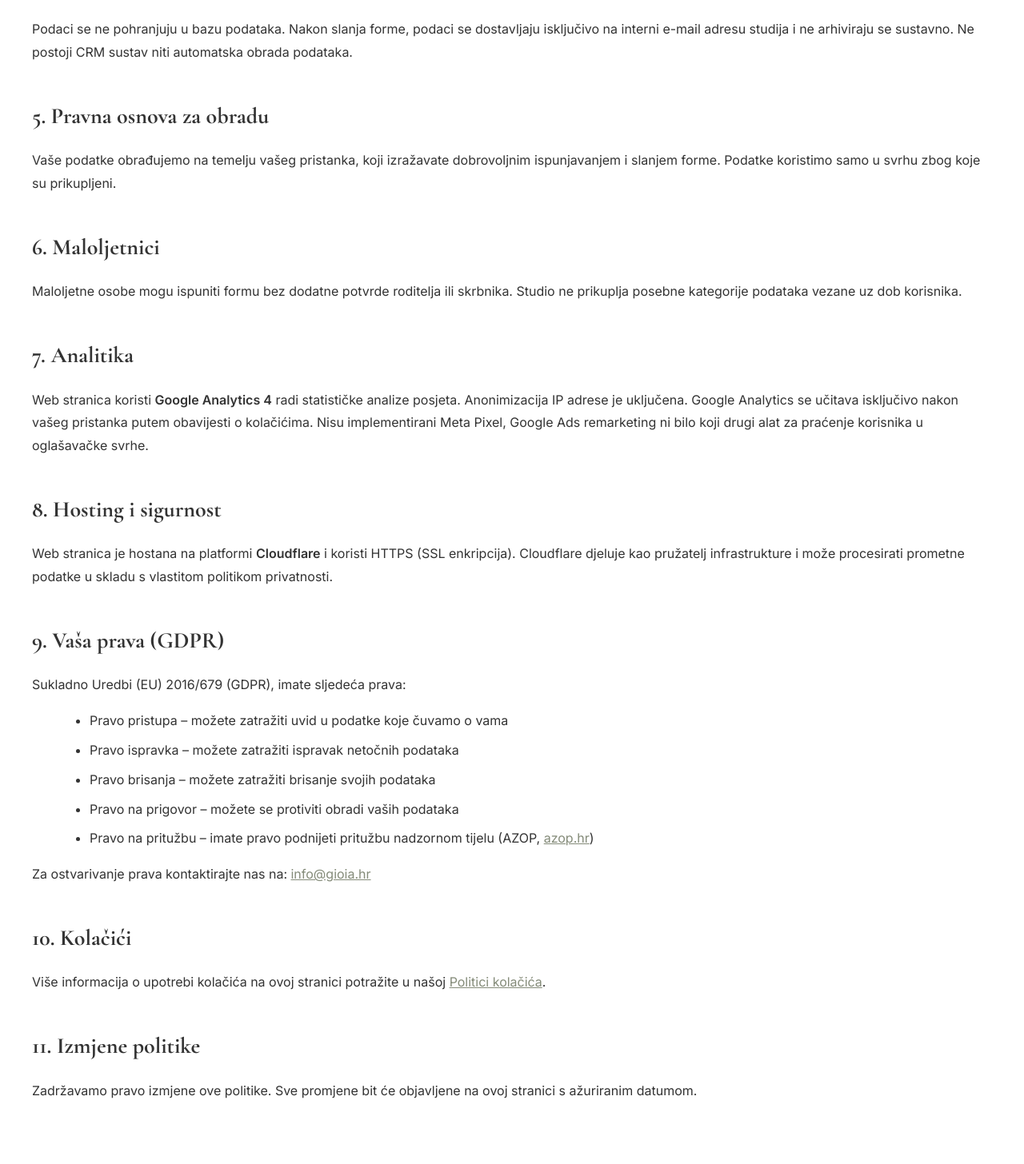
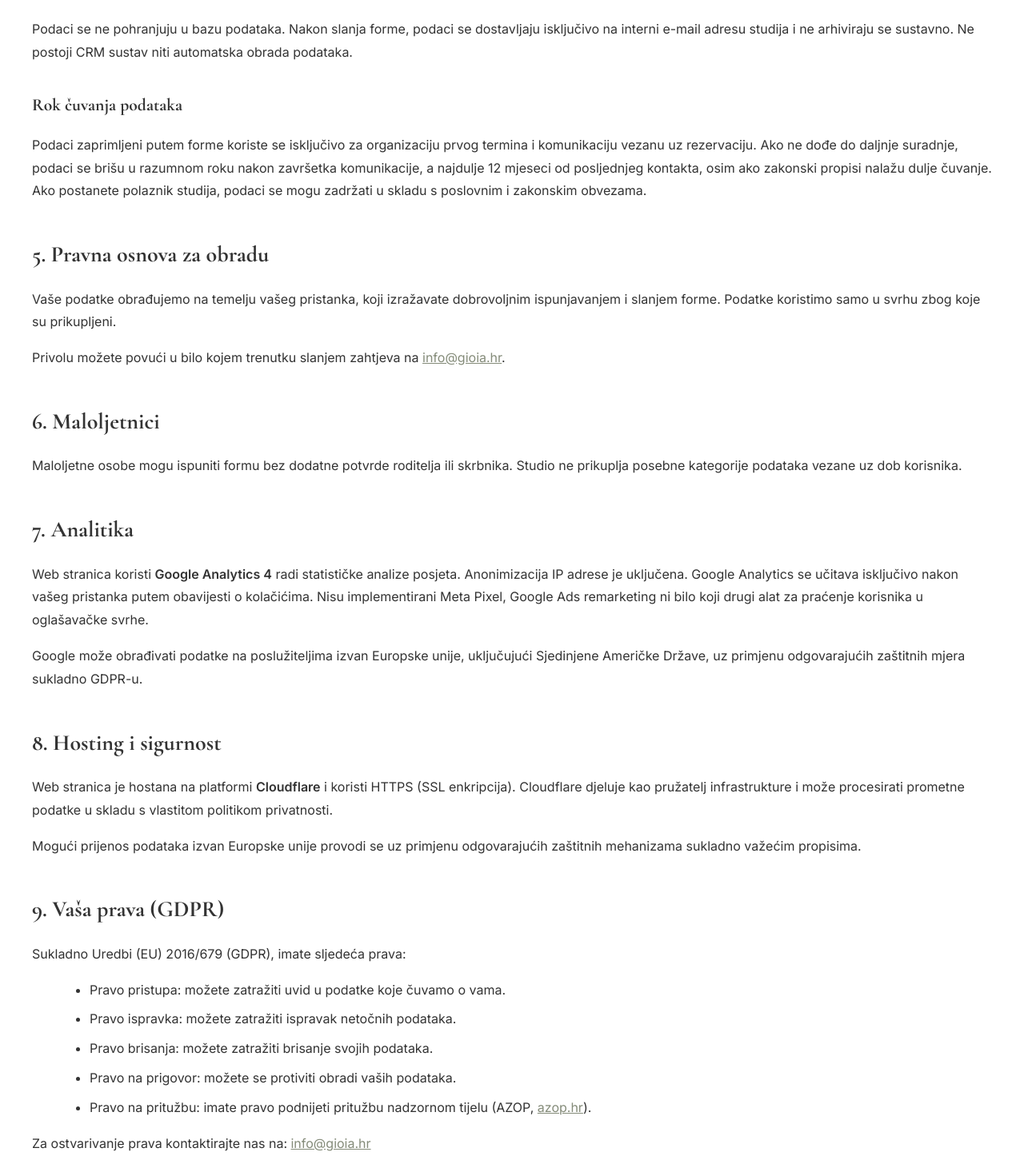
Before and after one commit to mateorumac/gioia-web, a React (Vite) app: page /hr/privacy in a window 1280 px wide. Shown: the part 1331-2787 px from the top of the page at 80% size. Built offline with nearby package versions, Linux system fonts and the light colour scheme.

Commit message:
finished legal pages

```diff
--- a/src/pages/GalleryPage.jsx
+++ b/src/pages/GalleryPage.jsx
@@ -1,6 +1,8 @@
 import { useState, useEffect } from "react";
 import { AnimatePresence, motion } from "framer-motion";
 import { useTranslation } from "react-i18next";
+import { useLocation } from "react-router-dom";
+import { Helmet } from "react-helmet-async";
 import { allGalleryImages } from "../utils/images";
 import patternBg from "../assets/green-pattern-bg.png";
 import "../styles/Gallery.css";
@@ -20,6 +22,8 @@ const modalContent = {
 
 function GalleryPage() {
   const { t } = useTranslation();
+  const location = useLocation();
+  const isHR = location.pathname.split("/")[1] !== "en";
   const [selectedImage, setSelectedImage] = useState(null);
   const [currentIndex, setCurrentIndex] = useState(0);
 
@@ -63,6 +67,22 @@ function GalleryPage() {
 
   return (
     <div className="gp">
+      <Helmet>
+        <title>
+          {isHR
+            ? "Galerija | Gioia Reformer Pilates Studio"
+            : "Gallery | Gioia Reformer Pilates Studio"}
+        </title>
+        <meta
+          name="description"
+          content={
+            isHR
+              ? "Pogledajte fotografije Gioia Reformer Pilates Studija u Puli. Studio, oprema i atmosfera naših treninga na reformeru."
+              : "Browse photos of Gioia Reformer Pilates Studio in Pula. Studio space, equipment and the atmosphere of our reformer sessions."
+          }
+        />
+      </Helmet>
+
       {/* Pattern — sits behind everything, full page height */}
       <div className="gp__pattern" style={{ backgroundImage: `url(${patternBg})` }} />
 
--- a/src/pages/MemberInfoPage.jsx
+++ b/src/pages/MemberInfoPage.jsx
@@ -1,4 +1,5 @@
 import { motion } from "framer-motion";
+import { Helmet } from "react-helmet-async";
 import { useTranslation } from "react-i18next";
 import { useLocation } from "react-router-dom";
 import { membersHero, allGalleryImages } from "../utils/images";
@@ -19,6 +20,21 @@ function MemberInfoPage() {
 
   return (
     <div className="mi__page">
+      <Helmet>
+        <title>
+          {currentLang === "en"
+            ? "Members | Gioia Reformer Pilates Studio"
+            : "Članice | Gioia Reformer Pilates Studio"}
+        </title>
+        <meta
+          name="description"
+          content={
+            currentLang === "en"
+              ? "Meet the members of Gioia Reformer Pilates Studio in Pula. A welcoming community built around reformer pilates."
+              : "Upoznajte članice Gioia Reformer Pilates Studija u Puli. Zajednica izgrađena oko treninga na reformeru."
+          }
+        />
+      </Helmet>
 
       {/* ── Hero ── */}
       <section className="mi__hero">
--- a/src/pages/PrivacyPage.jsx
+++ b/src/pages/PrivacyPage.jsx
@@ -53,13 +53,13 @@ function PrivacyPage() {
               prvog termina treninga. Prikupljaju se sljedeći podaci:
             </p>
             <ul>
-              <li>Ime i prezime</li>
-              <li>E-mail adresa</li>
-              <li>Broj mobitela</li>
-              <li>Vrsta treninga</li>
-              <li>Željeno vrijeme termina</li>
-              <li>Iskustvo s pilatesom</li>
-              <li>Dodatne napomene (neobavezno)</li>
+              <li>Ime i prezime.</li>
+              <li>E-mail adresa.</li>
+              <li>Broj mobitela.</li>
+              <li>Vrsta treninga.</li>
+              <li>Željeno vrijeme termina.</li>
+              <li>Iskustvo s pilatesom.</li>
+              <li>Dodatne napomene (neobavezno).</li>
             </ul>
             <p>
               Stranica ne koristi obrasce za kontakt, registraciju, prijavu
@@ -69,9 +69,9 @@ function PrivacyPage() {
             <h2>3. Svrha obrade podataka</h2>
             <p>Vaše podatke koristimo isključivo za:</p>
             <ul>
-              <li>Organizaciju i potvrdu prvog termina treninga</li>
-              <li>Kontaktiranje vezano uz rezervaciju</li>
-              <li>Pripremu treninga prema vašem iskustvu i potrebama</li>
+              <li>Organizaciju i potvrdu prvog termina treninga.</li>
+              <li>Kontaktiranje vezano uz rezervaciju.</li>
+              <li>Pripremu treninga prema vašem iskustvu i potrebama.</li>
             </ul>
             <p>
               Podaci se <strong>ne koriste</strong> za marketing, newsletter,
@@ -86,11 +86,26 @@ function PrivacyPage() {
               automatska obrada podataka.
             </p>
 
+            <h3>Rok čuvanja podataka</h3>
+            <p>
+              Podaci zaprimljeni putem forme koriste se isključivo za
+              organizaciju prvog termina i komunikaciju vezanu uz rezervaciju.
+              Ako ne dođe do daljnje suradnje, podaci se brišu u razumnom roku
+              nakon završetka komunikacije, a najdulje 12 mjeseci od posljednjeg
+              kontakta, osim ako zakonski propisi nalažu dulje čuvanje. Ako
+              postanete polaznik studija, podaci se mogu zadržati u skladu s
+              poslovnim i zakonskim obvezama.
+            </p>
+
             <h2>5. Pravna osnova za obradu</h2>
             <p>
               Vaše podatke obrađujemo na temelju vašeg pristanka, koji
               izražavate dobrovoljnim ispunjavanjem i slanjem forme. Podatke
               koristimo samo u svrhu zbog koje su prikupljeni.
+            </p>
+            <p>
+              Privolu možete povući u bilo kojem trenutku slanjem zahtjeva na{" "}
+              <a href="mailto:info@gioia.hr">info@gioia.hr</a>.
             </p>
 
             <h2>6. Maloljetnici</h2>
@@ -109,6 +124,11 @@ function PrivacyPage() {
               Meta Pixel, Google Ads remarketing ni bilo koji drugi alat za
               praćenje korisnika u oglašavačke svrhe.
             </p>
+            <p>
+              Google može obrađivati podatke na poslužiteljima izvan Europske
+              unije, uključujući Sjedinjene Američke Države, uz primjenu
+              odgovarajućih zaštitnih mjera sukladno GDPR-u.
+            </p>
 
             <h2>8. Hosting i sigurnost</h2>
             <p>
@@ -117,17 +137,22 @@ function PrivacyPage() {
               infrastrukture i može procesirati prometne podatke u skladu s
               vlastitom politikom privatnosti.
             </p>
+            <p>
+              Mogući prijenos podataka izvan Europske unije provodi se uz
+              primjenu odgovarajućih zaštitnih mehanizama sukladno važećim
+              propisima.
+            </p>
 
             <h2>9. Vaša prava (GDPR)</h2>
             <p>
               Sukladno Uredbi (EU) 2016/679 (GDPR), imate sljedeća prava:
             </p>
             <ul>
-              <li>Pravo pristupa – možete zatražiti uvid u podatke koje čuvamo o vama</li>
-              <li>Pravo ispravka – možete zatražiti ispravak netočnih podataka</li>
-              <li>Pravo brisanja – možete zatražiti brisanje svojih podataka</li>
-              <li>Pravo na prigovor – možete se protiviti obradi vaših podataka</li>
-              <li>Pravo na pritužbu – imate pravo podnijeti pritužbu nadzornom tijelu (AZOP, <a href="https://azop.hr" target="_blank" rel="noopener noreferrer">azop.hr</a>)</li>
+              <li>Pravo pristupa: možete zatražiti uvid u podatke koje čuvamo o vama.</li>
+              <li>Pravo ispravka: možete zatražiti ispravak netočnih podataka.</li>
+              <li>Pravo brisanja: možete zatražiti brisanje svojih podataka.</li>
+              <li>Pravo na prigovor: možete se protiviti obradi vaših podataka.</li>
+              <li>Pravo na pritužbu: imate pravo podnijeti pritužbu nadzornom tijelu (AZOP, <a href="https://azop.hr" target="_blank" rel="noopener noreferrer">azop.hr</a>).</li>
             </ul>
             <p>
               Za ostvarivanje prava kontaktirajte nas na:{" "}
@@ -141,7 +166,13 @@ function PrivacyPage() {
               <a href="/hr/cookies">Politici kolačića</a>.
             </p>
 
-            <h2>11. Izmjene politike</h2>
+            <h2>11. Automatizirano donošenje odluka</h2>
+            <p>
+              Ne provodimo automatizirano donošenje odluka niti profiliranje
+              korisnika.
+            </p>
+
+            <h2>12. Izmjene politike</h2>
             <p>
               Zadržavamo pravo izmjene ove politike. Sve promjene bit će
               objavljene na ovoj stranici s ažuriranim datumom.
```
